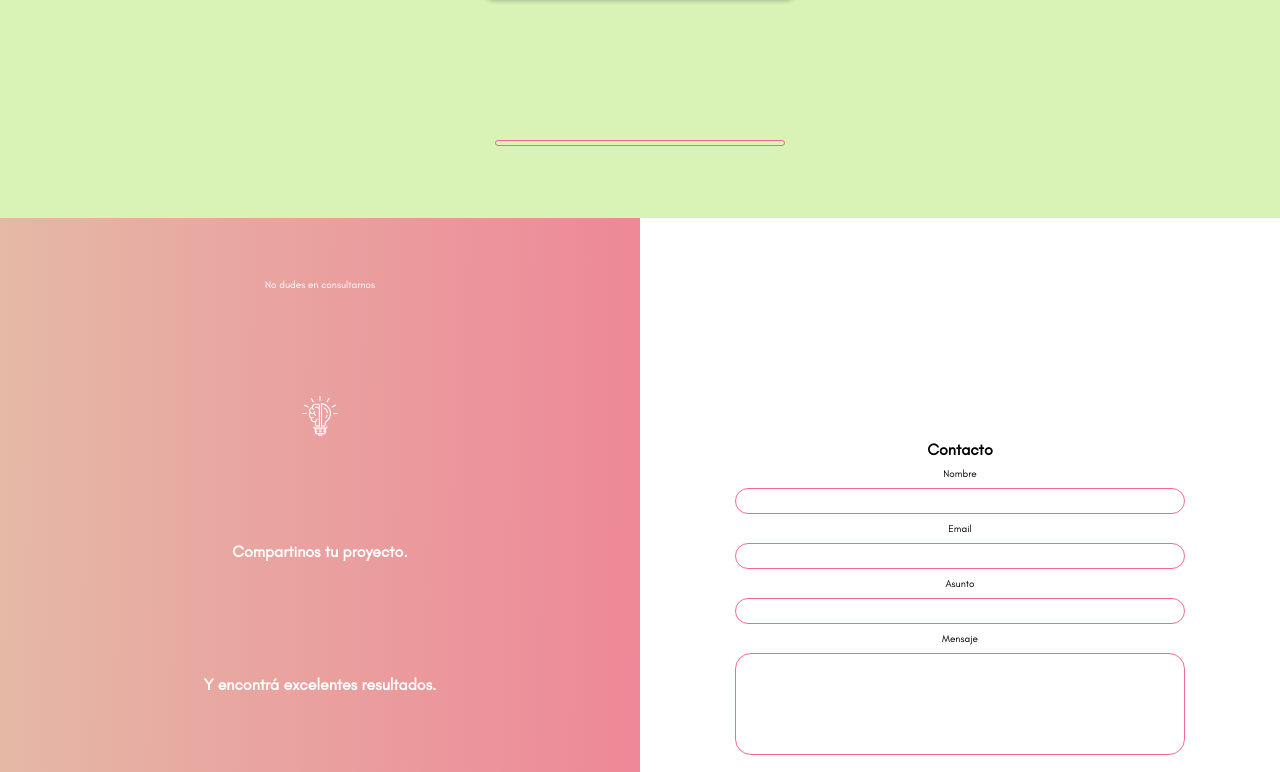
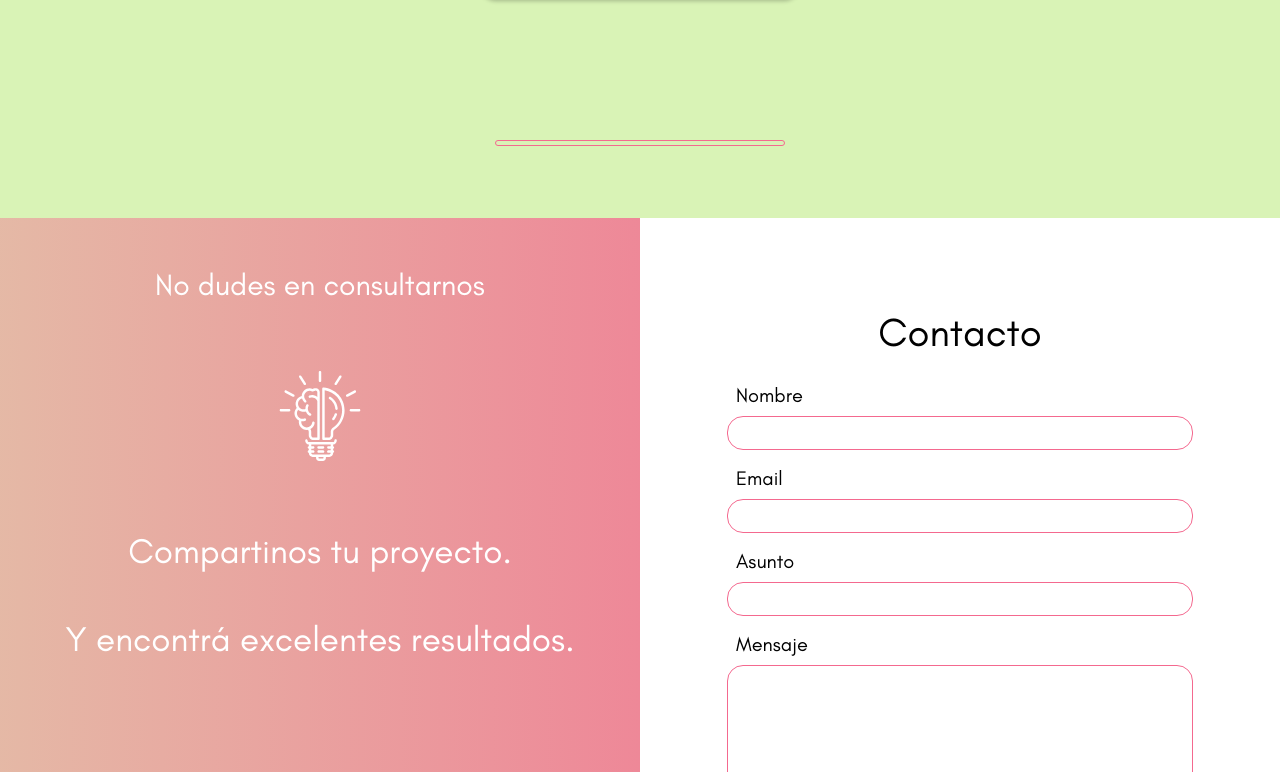
Before and after one commit to matiasmajul/digitalmind, a website: page index.html in a window 1280 px wide. Shown: the part 2028-2800 px from the top of the page. Drawn offline with Linux system fonts and the light colour scheme.

Commit message:
update contacto

```diff
--- a/index.html
+++ b/index.html
@@ -10,7 +10,7 @@
     <script defer src="./index.js"></script>
   </head>
   <body>
-    <script>
+    <!--<script>
       document.addEventListener("DOMContentLoaded", function () {
         loading = document.querySelector(".loading");
 
@@ -24,7 +24,7 @@
     </script>
     <div class="loading show">
       <div class="spin"></div>
-    </div>
+    </div>-->
     <header>
       <nav>
         <div class="nav-logo">
@@ -171,13 +171,14 @@
         <form class="c2r1">
           <h4>Contacto</h4>
           <label for="nombre"> Nombre </label>
-          <input type="text" name="nombre" id="nombre" />
+          <input type="text" name="nombre" id="nombre" required/>
           <label for="email"> Email </label>
-          <input type="email" />
+          <input type="email" id="email" required />
           <label for="asunto"> Asunto </label>
-          <input type="text" name="" id="" />
+          <input type="text" name="" id="asunto" required/>
           <label for="mensaje"> Mensaje </label>
-          <input class="form-text" type="text" name="" id="" />
+           <textarea class="form-text" type="text" name="mensaje" id="mensaje" required>
+          </textarea>
           <button>ENVIAR MENSAJE</button>
         </form>
         <div class="nav-social-icon c1r6">
--- a/styles/style.scss
+++ b/styles/style.scss
@@ -21,6 +21,14 @@ $black: #000;
 html {
   box-sizing: border-box;
   font-family: "Glacial Indifference", cursive;
+}
+
+p,
+h1,
+h2,
+h3,
+h4 {
+  font-weight: normal;
 }
 
 header {
@@ -160,13 +168,12 @@ header {
     #f4698f 18.14%,
     rgba(208, 240, 164, 0.8) 159.82%
   );
+
   width: 100vw;
-  min-height: 100vh;
   color: $white;
   display: flex;
   flex-direction: column;
-  justify-content: space-around;
-  gap: 16px;
+  gap: 2rem;
   align-items: center;
   font-weight: 400;
   img {
@@ -178,17 +185,15 @@ header {
     font-size: 10px;
   }
   h3 {
-    font-size: 16px;
+    font-size: 1rem;
   }
 
   form {
-    padding-top: 16px;
     width: 70%;
     display: flex;
     flex-direction: column;
-
     gap: 8px;
-    h4{
+    h4 {
       visibility: hidden;
     }
     label {
@@ -200,16 +205,43 @@ header {
       border: 1px solid $white;
       background-color: #00000000;
       border-radius: 16px;
+      padding-left: 0.5rem;
+      font-family: "Glacial Indifference", cursive;
+      font-weight: normal;
+      &:focus {
+        outline: none;
+        border-radius: 1rem;
+        border: 1px solid $secondary-color;
+        background-color: $primary-color;
       }
-    .form-text {
-      height: 100px;
     }
+    textarea {
+      height: 20%;
+      color: $white;
+      border: 1px solid $white;
+      background-color: #00000000;
+      border-radius: 16px;
+      padding: 0.5rem;
+      text-shadow: none;
+      font-family: "Glacial Indifference", cursive;
+      font-weight: normal;
+      resize: none;
+
+      &:focus {
+        outline: none;
+        border-radius: 1rem;
+        border: 1px solid $secondary-color;
+        background-color: $primary-color;
+      }
+    }
+
+
 
     button {
       align-self: center;
       width: 128px;
       height: 32px;
-      margin-top: 16px;
+      margin-top: 2rem;
       color: $white;
       background-color: $primary-color;
       padding: 8px;
@@ -220,9 +252,7 @@ header {
   }
   .nav-social-icon {
     width: 100%;
-    margin-top: 24px;
     text-align: center;
-    height: 100px;
     display: flex;
     flex-direction: column;
     gap: 16px;
@@ -236,13 +266,14 @@ header {
         height: 12px;
       }
     }
+  }
   hr {
     margin: 0 auto;
+    margin-bottom: 2rem;
     width: 50%;
     height: 4px;
     border: 0.5px solid $white;
     border-radius: 24px;
-    }
   }
 }
 
@@ -399,8 +430,8 @@ header {
     width: 100vw;
     height: 100vh;
     background-color: $white;
+    display: grid;
     text-align: center;
-    display: grid;
     grid-template-columns: repeat(2, 50%);
     grid-template-rows: repeat(6, 1fr);
     grid-column-gap: 0px;
@@ -409,7 +440,6 @@ header {
     .c1r1 {
       grid-area: 1 / 1 / 2 / 2;
     }
-
     .c1r2 {
       grid-area: 2 / 1 / 3 / 2;
     }
@@ -418,27 +448,94 @@ header {
     }
     .c1r4 {
       grid-area: 4 / 1 / 5 / 2;
+      align-self: start;
+
     }
     .c1r5 {
       grid-area: 5 / 1 / 6 / 2;
-      width: 50%;
+    }
+    .c2r1 {
+      grid-area: 1 / 2 / 7 / 3;
     }
 
-    .c2r1 {
-      grid-area: 1 / 2 / 7 / 3;
+    form {
       background-color: $white;
       width: 100%;
       height: 100%;
-      color: $black;
+      display: flex;
       justify-content: center;
       align-items: center;
-      h4{visibility:visible;}
-      input{
+      gap: 0;
+      color: $black;
+
+      h4 {
+        font-size: 40px;
+        line-height: 38px;
+        visibility: visible;
+        padding-bottom: 1rem;
+      }
+
+      label {
+        align-self: flex-start;
+        padding-left: 15%;
+        font-size: 20px;
+        line-height: 41px;
+        padding-top: 0.5rem;
+      }
+      input {
+        color: $black;
         width: 70%;
+        font-size: 20px;
+        line-height: 2rem;
+        border: 1px solid $primary-color;
+        padding-left: 1rem;
 
+        &:focus {
+          border: 2px solid $primary-color;
+          background-color: $white;
+        }
+      }
+      textarea {
+        color: $black;
+        width: 70%;
         border: 1px solid $primary-color;
+        font-size: 20px;
+        line-height: 1rem;
+        &:focus {
+          border: 2px solid $primary-color;
+          background-color: $white;
+        }
+      }
+      button {
+        width: 16rem;
+        height: 3rem;
+        border-radius: 24px;
+        font-size: 16px;
+      }
+    }
+    p {
+      font-size: 30px;
+    }
+    img {
+      width: 90px;
+      height: 90px;
+    }
+    h3 {
+      font-size: 35px;
+    }
 
+    .nav-social-icon {
+      p {
+        font-size: 22px;
+      }
+      ul {
+        gap: 32px;
+
+        img {
+          width: 29px;
+          height: 29px;
         }
       }
     }
   }
+}
```
Also changed, not shown: styles/style.css, 1 other file. Lines whose indentation alone changed are shown as unchanged.
